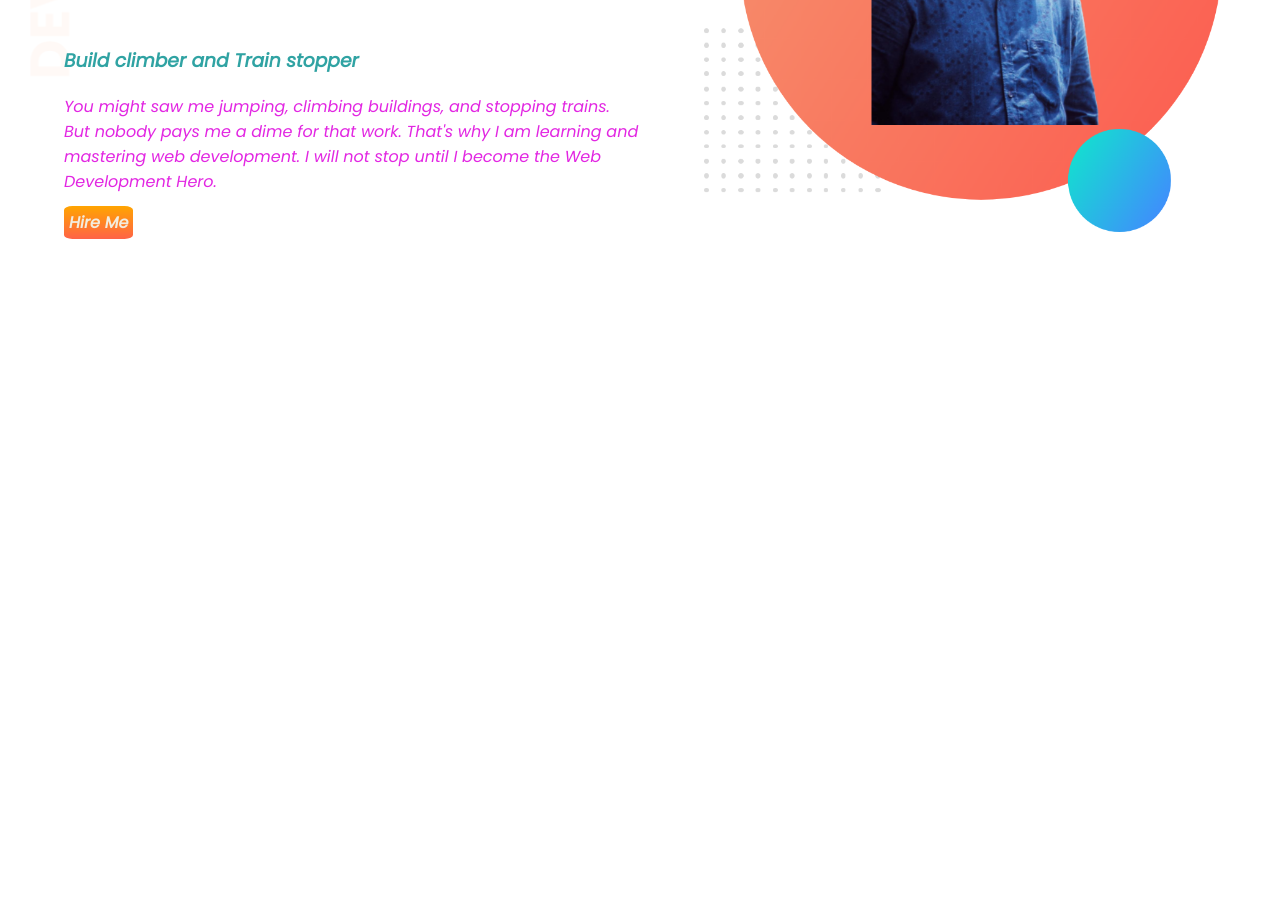
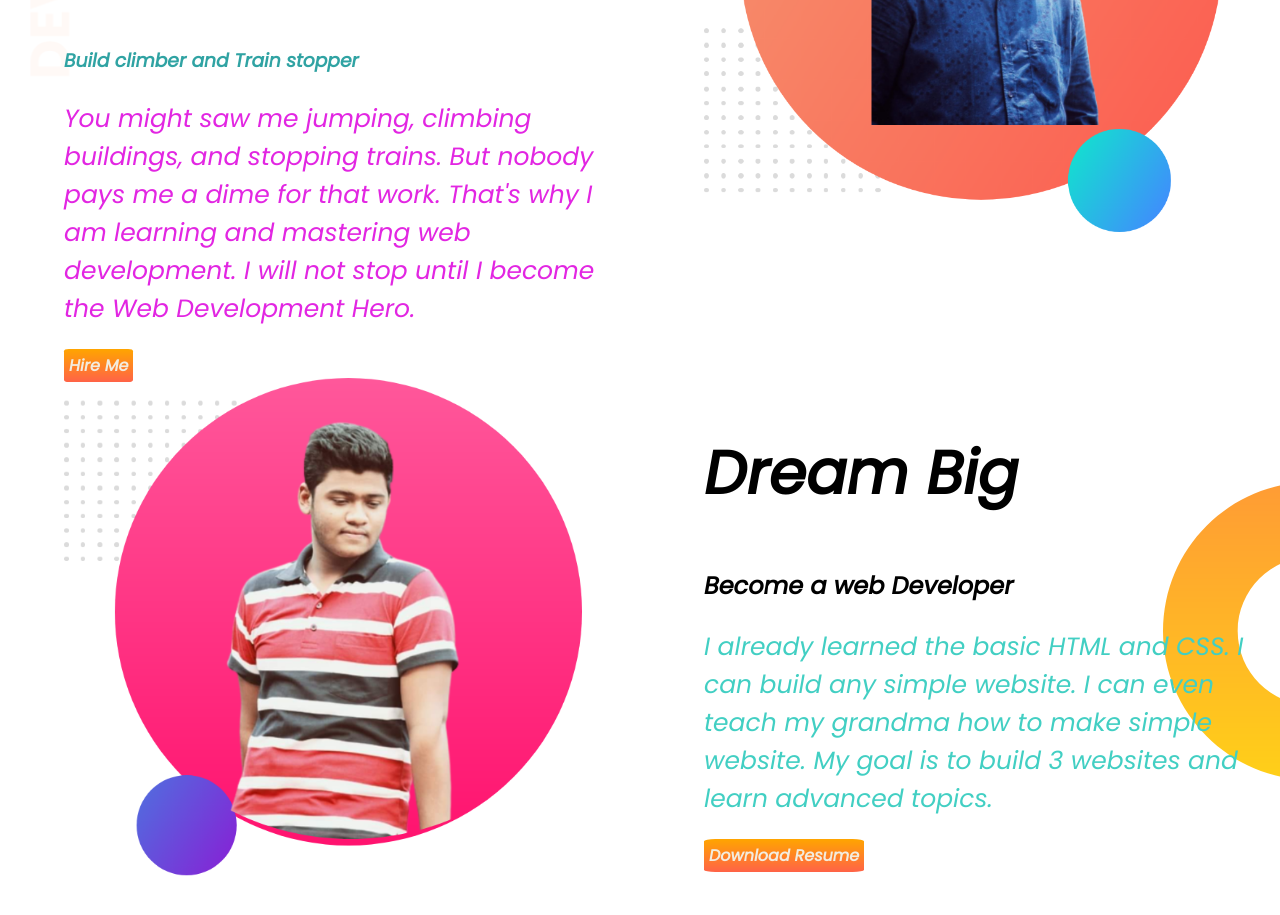
Before and after one commit to Ratulislamsatu/-developer-portfolio, a plain HTML site: page index.html in a window 1280 px wide. Shown: the part 283-1198 px from the top of the page. Before the commit the page ends 800 px from the top, so only its background shows below. Drawn offline with Linux system fonts and the light colour scheme.

Commit message:
second-commit

```diff
--- a/index.html
+++ b/index.html
@@ -23,5 +23,16 @@
         <img src="my-bg.png" alt="">
     </div>
    </section>
+   <section class="Dream-big">
+    <div class="half-width">
+        <img src="my-bg2.png" alt="">
+    </div>
+    <div class="half-width">
+        <h1>Dream Big</h1>
+        <h2>Become a web Developer</h2>
+        <p class="pp">I already learned the basic HTML and CSS. I can build any simple website. I can even teach my grandma how to make simple website. My goal is to build 3 websites and learn advanced topics.</p>
+        <a class="link-batton" target="_blank" href="https://www.linkedin.com/company/programminghero/">Download Resume</a>
+    </div>
+   </section>
 </body>
 </html>
--- a/style.css
+++ b/style.css
@@ -1,9 +1,15 @@
 body{
     font-family: 'Poppins', sans-serif;
     margin: 0%;
+    margin-bottom: 100px;
 }
 p{
     color: rgb(226, 38, 226);
+    font-size: 25px;
+}
+.pp{
+    color: rgb(66, 207, 195);
+    font-size: 25px;
 }
 h3{
     color: rgb(48, 163, 163);
@@ -28,7 +34,7 @@ section{
     text-decoration: none;
     background-image: linear-gradient(orange, tomato);
     color: rgb(243, 236, 222);
-    border-radius: 12%;
+    border-radius: 7%;
     padding: 5px;
     font-weight: 700;
 }
@@ -36,3 +42,8 @@ section{
     background-image: url(top-banner.png);
     background-repeat: no-repeat;
 }
+.Dream-big{
+    background-image: url(dream-bg.png);
+    background-repeat: no-repeat;
+    background-position: right;
+}
```
Also changed, not shown: my-bg2.png (added).
